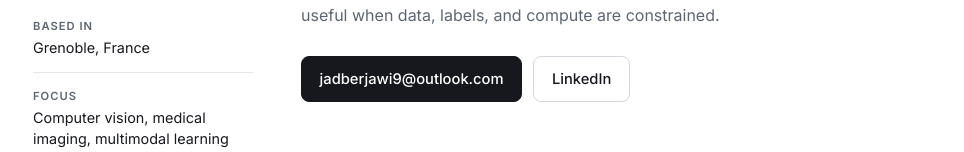
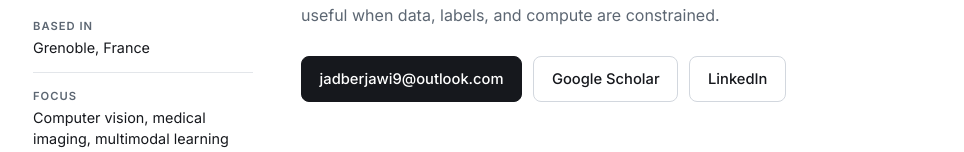
Before and after one commit to jadberjawi/jadberjawi.github.io, a plain HTML site: page index.html in a window 1280 px wide. Shown: the part 411-563 px from the top of the page, without its empty margins (157-1121 px from the left). Drawn offline with Linux system fonts and the light colour scheme.

Commit message:
Add Google Scholar link to contact buttons
Co-Authored-By: Claude Opus 5 <noreply@anthropic.com>

```diff
--- a/index.html
+++ b/index.html
@@ -567,6 +567,7 @@
 
                 <div class="actions">
                     <a class="btn btn-primary" href="mailto:jadberjawi9@outlook.com">jadberjawi9@outlook.com</a>
+                    <a class="btn" href="https://scholar.google.com/citations?user=yGZ7xJgAAAAJ&amp;hl=en" target="_blank" rel="noreferrer">Google Scholar</a>
                     <a class="btn" href="https://www.linkedin.com/in/jadberjawi/" target="_blank" rel="noreferrer">LinkedIn</a>
                 </div>
             </div>
```
